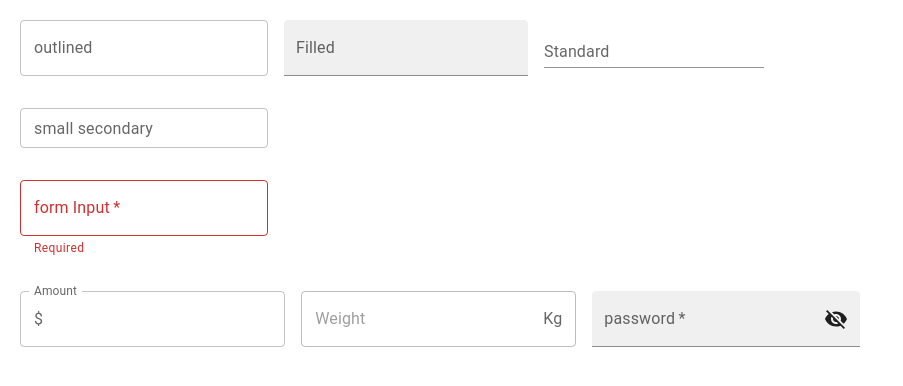
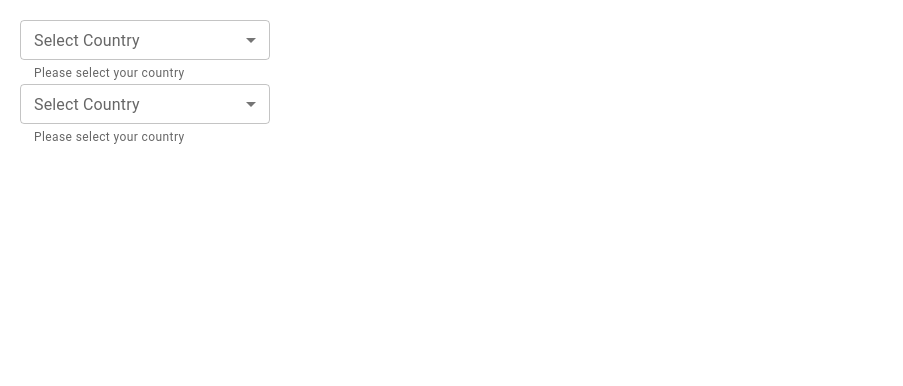
Before and after one commit to Shubhofficial1/materialui, a React (Create React App) app in the folder frontend/: page / in a window 1280 px wide. Shown: the top 386 px of the page, without its empty margins (0-903 px from the left). Built offline with nearby package versions, Linux system fonts and the light colour scheme.

Commit message:
SelectUI Done

```diff
--- a/frontend/src/App.tsx
+++ b/frontend/src/App.tsx
@@ -1,13 +1,16 @@
 import "./App.css";
 // import TypographyUI from "./components/TypographyUI";
 // import ButtonUI from "./components/ButtonUI";
-import TextFieldUI from "./components/TextFieldUI";
+// import TextFieldUI from "./components/TextFieldUI";
+import SelectUI from "./components/SelectUI";
+
 function App() {
   return (
     <div className="App">
       {/* <TypographyUI /> */}
       {/* <ButtonUI /> */}
-      <TextFieldUI />
+      {/* <TextFieldUI /> */}
+      <SelectUI />
     </div>
   );
 }
--- /dev/null
+++ b/frontend/src/components/SelectUI.tsx
@@ -0,0 +1,53 @@
+import React, { useState } from "react";
+import { TextField, MenuItem, Box } from "@mui/material";
+
+const SelectUI = () => {
+  const [country, setCountry] = useState("");
+  const [countries, setCountries] = useState<String[]>([]);
+  const handleClick = (event: React.ChangeEvent<HTMLInputElement>) => {
+    setCountry(event.target.value);
+  };
+
+  const handleMultipleChange = (event: React.ChangeEvent<HTMLInputElement>) => {
+    const value = event.target.value;
+    setCountries(typeof value === "string" ? value.split(",") : value);
+  };
+  console.log(country);
+  console.log(countries);
+  return (
+    <Box width={"250px"} margin={"20px"}>
+      <TextField
+        label="Select Country"
+        select
+        value={country}
+        size={"small"}
+        fullWidth
+        helperText={"Please select your country"}
+        onChange={handleClick}
+      >
+        <MenuItem value="IN">India</MenuItem>
+        <MenuItem value="US">USA</MenuItem>
+        <MenuItem value="FR">France</MenuItem>
+      </TextField>
+
+      <TextField
+        label="Select Country"
+        select
+        value={countries}
+        size={"small"}
+        fullWidth
+        SelectProps={{
+          multiple: true,
+        }}
+        helperText={"Please select your country"}
+        onChange={handleMultipleChange}
+      >
+        <MenuItem value="IN">India</MenuItem>
+        <MenuItem value="US">USA</MenuItem>
+        <MenuItem value="FR">France</MenuItem>
+      </TextField>
+    </Box>
+  );
+};
+
+export default SelectUI;
--- a/frontend/src/components/TextFieldUI.tsx
+++ b/frontend/src/components/TextFieldUI.tsx
@@ -1,6 +1,7 @@
 import React, { useState } from "react";
 import { Stack, TextField, InputAdornment } from "@mui/material";
 import VisibilityOffIcon from "@mui/icons-material/VisibilityOff";
+
 const TextFieldUI = () => {
   const [input, setInput] = useState("");
 
--- a/frontend/src/index.tsx
+++ b/frontend/src/index.tsx
@@ -7,7 +7,7 @@ const root = ReactDOM.createRoot(
   document.getElementById("root") as HTMLElement
 );
 root.render(
-  <React.StrictMode>
-    <App />
-  </React.StrictMode>
+  // <React.StrictMode>
+  <App />
+  // </React.StrictMode>
 );
```
